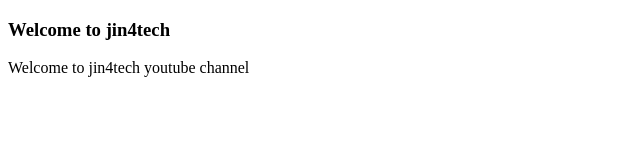
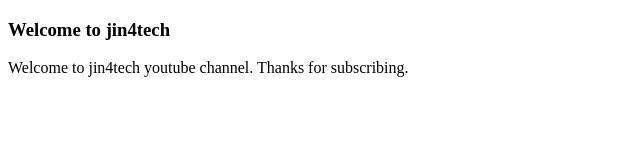
Before and after one commit to jin4tech/website, a plain HTML site: page site/index.html in a window 1280 px wide. Shown: the whole page, without its empty margins (0-640 px from the left). Drawn offline with Linux system fonts and the light colour scheme.

Commit message:
change index.html

```diff
--- a/site/index.html
+++ b/site/index.html
@@ -8,7 +8,9 @@
 <body>
   <h3>Welcome to jin4tech</h3>
   <p>
-    Welcome to jin4tech youtube channel
+    Welcome to jin4tech youtube channel.
+
+    Thanks for subscribing.
   </p>
 
 </body>
```
